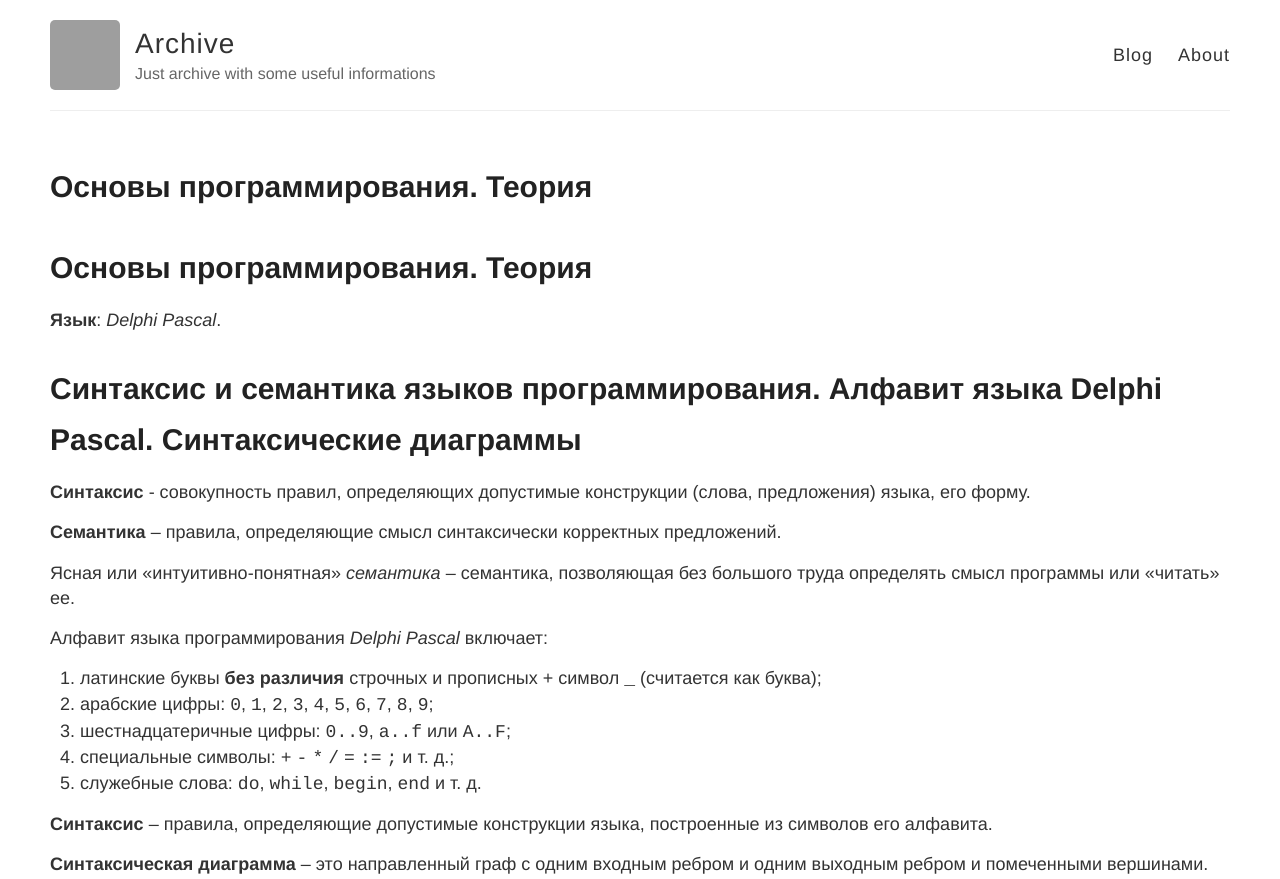
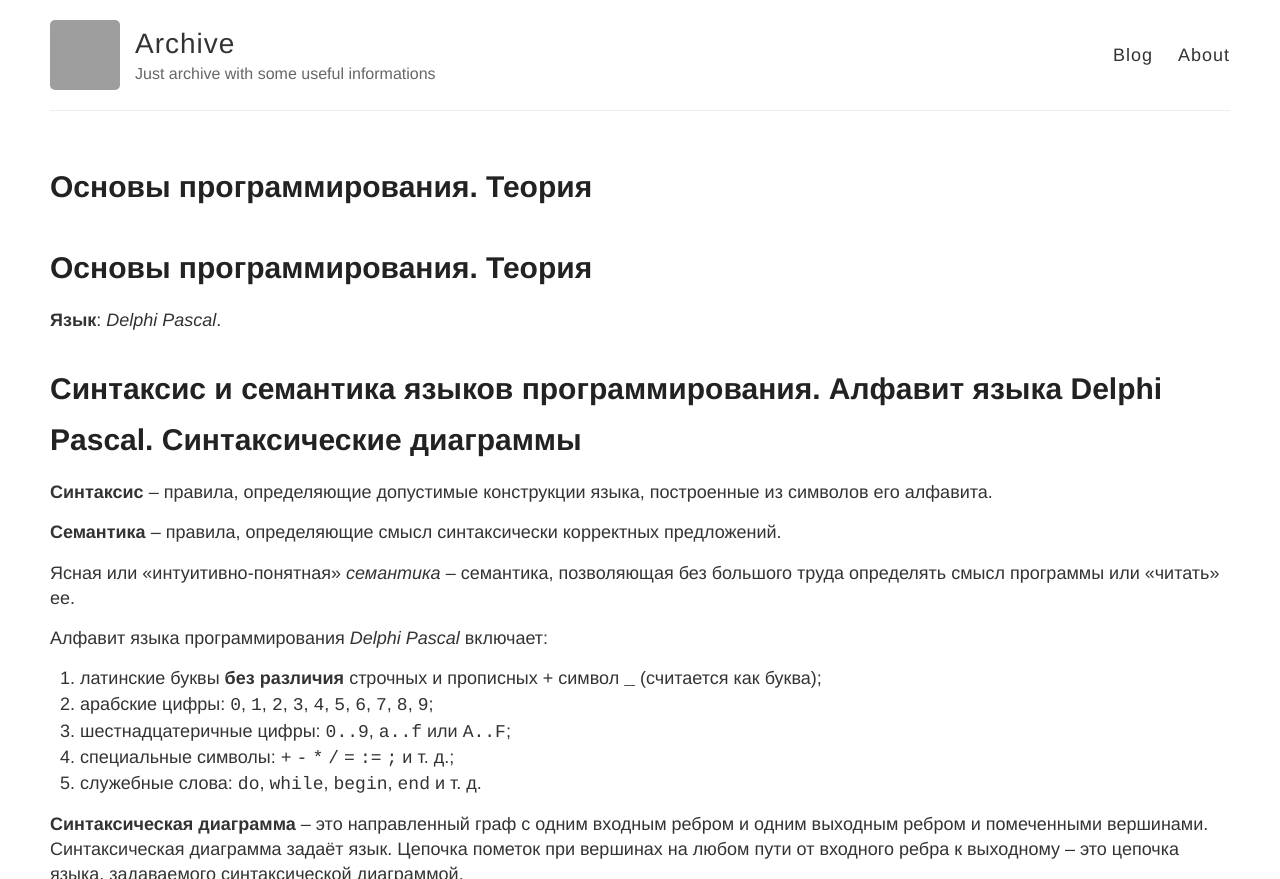
Before and after one commit to dakone22/dakone22.github.io, a Jekyll site: the page built from theory/programming_basics.md, in a window 1280 px wide and 900 px high, cut to the strip 0-879 px from the top of the window. Built offline with Jekyll 4.4.1, drawn with Linux system fonts in a browser that asks for light colours; our own code applies the rules of GitHub Pages for plain Markdown files; grey boxes are pictures that could not be loaded.

Commit message:
theory/programming_basics.md updated from https://stackedit.io/

```diff
--- a/theory/programming_basics.md
+++ b/theory/programming_basics.md
@@ -4,7 +4,7 @@
 
 # Синтаксис и семантика языков программирования. Алфавит языка Delphi Pascal. Cинтаксические диаграммы
 
-**Синтаксис** - совокупность правил, определяющих допустимые конструкции (слова, предложения) языка, его форму.
+**Синтаксис** -- правила, определяющие допустимые конструкции языка, построенные из символов его алфавита.
 
 **Семантика** -- правила, определяющие смысл синтаксически корректных предложений.
 
@@ -16,8 +16,6 @@
 3. шестнадцатеричные цифры: `0..9`, `а..f` или `A..F`;
 4. специальные символы: `+` `-` `*` `/` `=` `:=` `;` и т. д.;
 5. служебные слова: `do`, `while`, `begin`, `end` и т. д.
-
-**Синтаксис** -- правила, определяющие допустимые конструкции языка, построенные из символов его алфавита.
 
 **Синтаксическая диаграмма** -- это направленный граф с одним входным ребром и одним выходным ребром и помеченными вершинами. Синтаксическая диаграмма задаёт язык. Цепочка пометок при вершинах на любом пути от входного ребра к выходному -- это цепочка языка, задаваемого синтаксической диаграммой.
 
```
